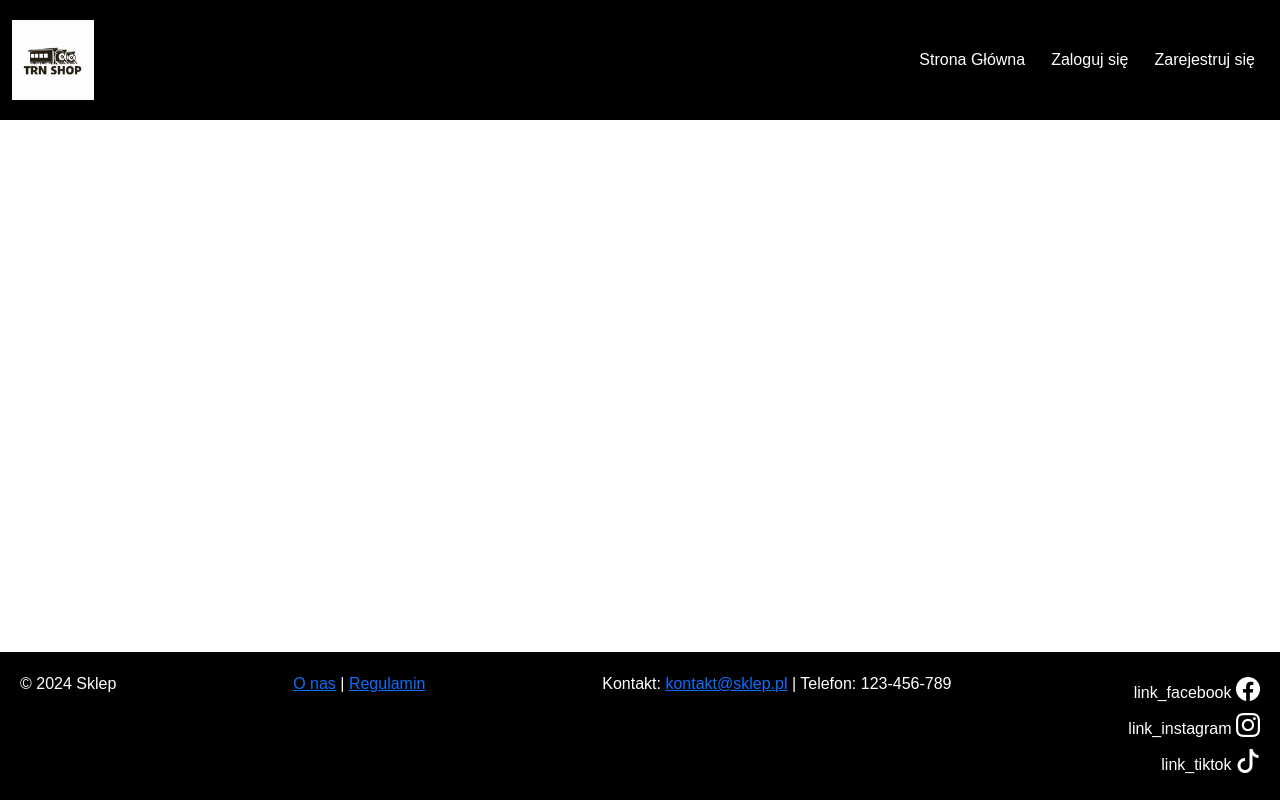
After one commit to SzefKacpa/stronasklep, a PHP site: page /o_nas.php in a window 1280 px wide. The commit adds this page. Run offline with PHP 8.4, Linux system fonts and the light colour scheme.

Commit message:
informacje_prel

```diff
--- a/index.php
+++ b/index.php
@@ -37,9 +37,9 @@
 <footer>
     <div>© 2024 Sklep</div>
     <div>
-        <a href="polityka_prywatnosci.html">Polityka prywatności</a>
+        <a href="o_nas.php">O nas</a>
         |
-        <a href="regulamin.html">Regulamin</a></div>
+        <a href="regulamin.php">Regulamin</a></div>
     <p>Kontakt: <a href="mailto:kontakt@sklep.pl">kontakt@sklep.pl</a> | Telefon: 123-456-789</p>
     <div class="social-icons">
         <div><span>link_facebook</span> <i class="bi bi-facebook"></i></div>
--- a/logowanie-PHP.php
+++ b/logowanie-PHP.php
@@ -29,7 +29,7 @@
             if($hash_haslo===$haslo_baza){
                 $_SESSION["id"] = $id;
                 $_SESSION["message"] = "Zalogowano pomyślnie.";
-                header("Location: index.php?message=Witaj!");
+                header("Location: index.php?message=Witaj!%20PANEL%20KLIENTA%20W%20BUDOWIE%20!!!");
                 exit();
             }else{
                 header("Location: logowanie.php?message=Nieprawidłowe%20hasło.");
--- a/logowanie.php
+++ b/logowanie.php
@@ -55,9 +55,9 @@
             <footer>
                 <div>© 2024 Sklep</div>
                 <div>
-                    <a href="polityka_prywatnosci.html">Polityka prywatności</a>
+                    <a href="o_nas.html">O nas</a>
                     |
-                    <a href="regulamin.html">Regulamin</a></div>
+                    <a href="regulamin.php">Regulamin</a></div>
                 <p>Kontakt: <a href="mailto:kontakt@sklep.pl">kontakt@sklep.pl</a> | Telefon: 123-456-789</p>
                 <div class="social-icons">
                     <div><span>link_facebook</span> <i class="bi bi-facebook"></i></div>
--- /dev/null
+++ b/o_nas.php
@@ -0,0 +1,64 @@
+<!DOCTYPE html>
+<html lang="pl">
+<head>
+  <meta charset="UTF-8">
+  <meta name="viewport" content="width=device-width, initial-scale=1.0">
+  <title>Sklep - Strona Główna</title>
+  <link href="https://cdn.jsdelivr.net/npm/bootstrap@5.3.0-alpha1/dist/css/bootstrap.min.css" rel="stylesheet">
+  <link href="https://cdn.jsdelivr.net/npm/bootstrap-icons/font/bootstrap-icons.css" rel="stylesheet">
+  <link href="styl_1.css" rel="stylesheet">
+</head>
+<body>
+<nav class="navbar navbar-expand-lg navbar-dark">
+  <div class="container-fluid">
+    <a class="navbar-brand" href="index.php">
+      <img src="logo.jpg" alt="Logo Sklepu">
+    </a>
+    <div class="collapse navbar-collapse">
+      <ul class="navbar-nav ms-auto">
+        <li class="nav-item">
+          <a class="menu_button nav-link btn btn-outline-light" href="index.php">Strona Główna</a>
+        </li>
+        <li class="nav-item">
+          <a class="menu_button nav-link btn btn-outline-primary" id="do_logowania" href="logowanie.php">Zaloguj się</a>
+        </li>
+        <li class="nav-item">
+          <a class="menu_button nav-link btn btn-outline-success" id="do_rejestracji" href="rejestracja.php">Zarejestruj się</a>
+        </li>
+      </ul>
+    </div>
+  </div>
+</nav>
+
+<div class="container">
+  <?php
+
+  ?>
+</div>
+
+<footer>
+  <div>© 2024 Sklep</div>
+  <div>
+    <a href="o_nas.html">O nas</a>
+    |
+    <a href="regulamin.html">Regulamin</a></div>
+  <p>Kontakt: <a href="mailto:kontakt@sklep.pl">kontakt@sklep.pl</a> | Telefon: 123-456-789</p>
+  <div class="social-icons">
+    <div><span>link_facebook</span> <i class="bi bi-facebook"></i></div>
+    <div><span>link_instagram</span> <i class="bi bi-instagram"></i></div>
+    <div><span>link_tiktok</span> <i class="bi bi-tiktok"></i></div>
+  </div>
+</footer>
+
+<script src="https://cdn.jsdelivr.net/npm/bootstrap@5.3.0-alpha1/dist/js/bootstrap.bundle.min.js"></script>
+<script>
+  document.getElementById('do_logowania').onclick = function() {
+    window.location.href = 'logowanie.php';
+  };
+
+  document.getElementById('do_rejestracji').onclick = function() {
+    window.location.href = 'rejestracja.php';
+  };
+</script>
+</body>
+</html>
--- a/produkt_strona.php
+++ b/produkt_strona.php
@@ -101,9 +101,9 @@
         <footer>
             <div>© 2024 Sklep</div>
             <div>
-                <a href="polityka_prywatnosci.html">Polityka prywatności</a>
+                <a href="o_nas.php">O nas</a>
                 |
-                <a href="regulamin.html">Regulamin</a></div>
+                <a href="regulamin.php">Regulamin</a></div>
             <p>Kontakt: <a href="mailto:kontakt@sklep.pl">kontakt@sklep.pl</a> | Telefon: 123-456-789</p>
             <div class="social-icons">
                 <div><span>link_facebook</span> <i class="bi bi-facebook"></i></div>
--- a/rejestracja.php
+++ b/rejestracja.php
@@ -177,9 +177,9 @@ if ($_SERVER["REQUEST_METHOD"] == "POST") {
     <footer>
         <div>© 2024 Sklep</div>
         <div>
-            <a href="polityka_prywatnosci.html">Polityka prywatności</a>
+            <a href="o_nas.php">O nas</a>
             |
-            <a href="regulamin.html">Regulamin</a></div>
+            <a href="regulamin.php">Regulamin</a></div>
         <p>Kontakt: <a href="mailto:kontakt@sklep.pl">kontakt@sklep.pl</a> | Telefon: 123-456-789</p>
         <div class="social-icons">
             <div><span>link_facebook</span> <i class="bi bi-facebook"></i></div>
```
